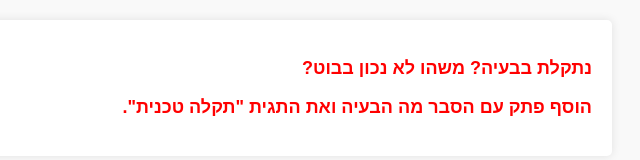
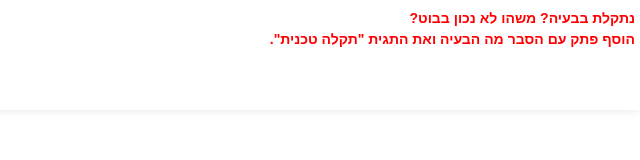
Before and after one commit to aviveller/embedinglassix, a plain HTML site: page index.html in a window 1280 px wide. Shown: the whole page, without its empty margins (640-1280 px from the left). Drawn offline with Linux system fonts and the light colour scheme.

Commit message:
Update index.html

```diff
--- a/index.html
+++ b/index.html
@@ -7,20 +7,21 @@
     <style>
         body {
             font-family: Arial, sans-serif;
-            background-color: #f9f9f9;
+            margin: 0;
+            padding: 0;
         }
         div {
-            margin: 20px;
-            padding: 20px;
+            height: 100px;
+            padding: 5px;
             background-color: #fff;
-            border-radius: 5px;
             box-shadow: 0 0 10px rgba(0, 0, 0, 0.1);
             text-align: right;
         }
         p {
-            font-size: 18px;
+            font-size: 14px;
             font-weight: bold;
             color: #ff0000;
+            margin: 5px 0;
         }
     </style>
 </head>
```
